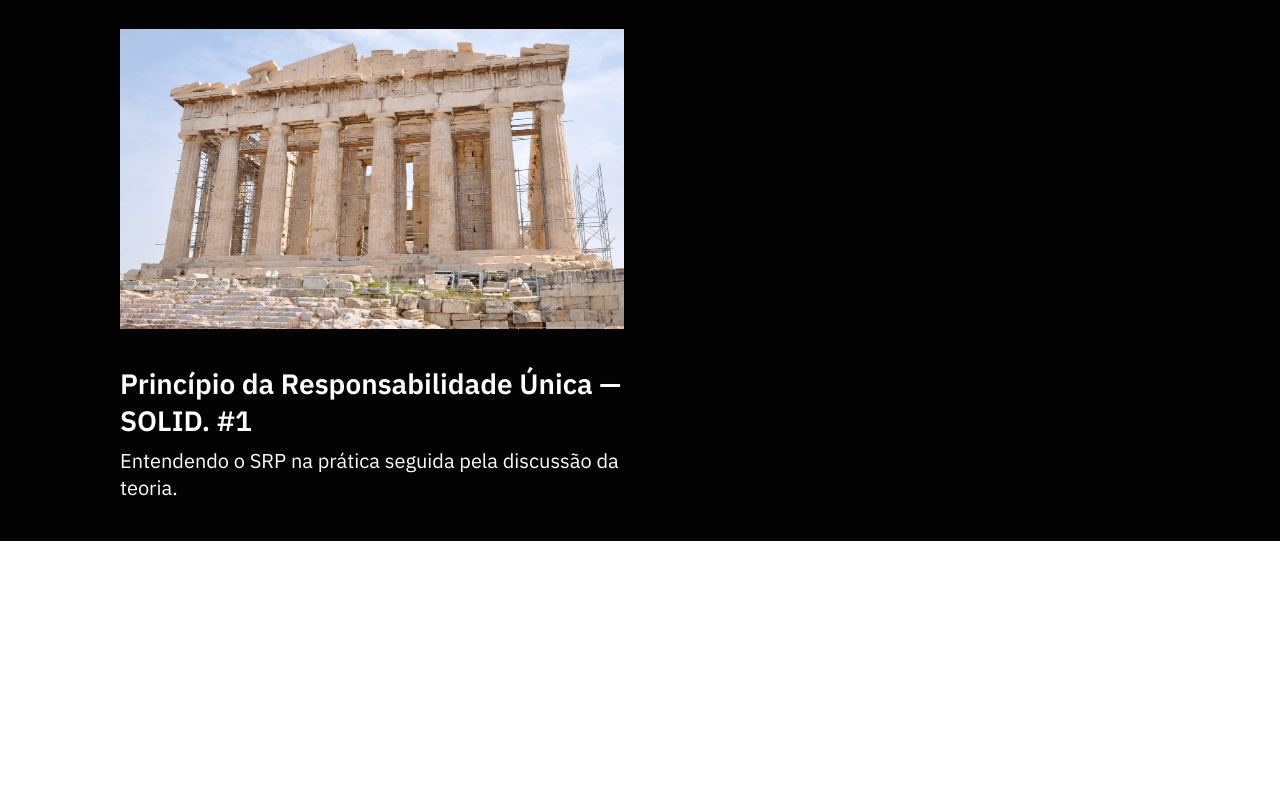
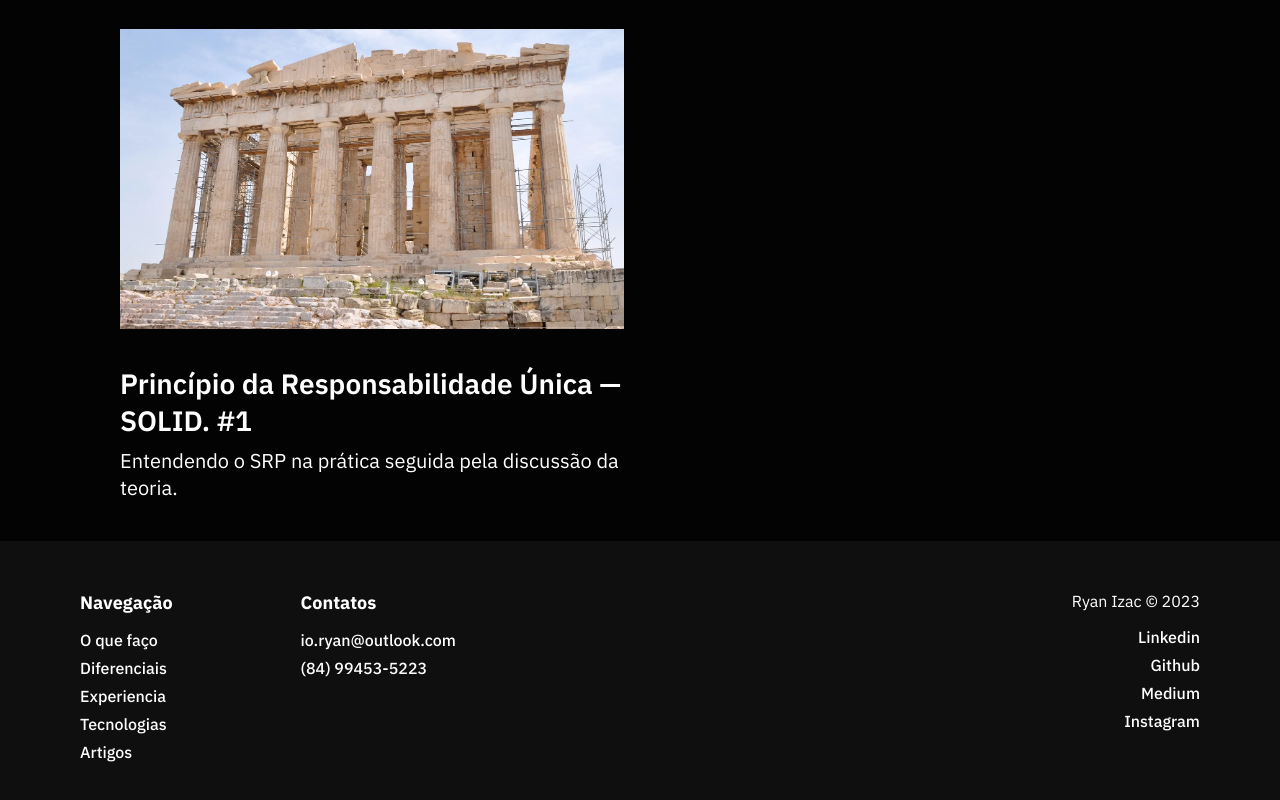
Before and after one commit to ryanizac/portfolio, a Next.js app: page / in a window 1280 px wide. Shown: the part 5128-5928 px from the top of the page. Before the commit the page ends 5669 px from the top, so only its background shows below. Built offline with nearby package versions, Linux system fonts and the light colour scheme.

Commit message:
feat: add footer

```diff
--- a/src/components/HomePage/index.tsx
+++ b/src/components/HomePage/index.tsx
@@ -9,6 +9,7 @@ import { GraduationsSection } from "./sections/GraduationsSection";
 import { TechnologiesSection } from "./sections/TechnologiesSection";
 import { PresentationSection } from "./sections/PresentationSection";
 import { ArticlesSection } from "./sections/ArticlesSection";
+import { Footer } from "@components/template/Footer";
 
 type HomePageProps = {};
 
@@ -26,6 +27,25 @@ export function HomePage(props: HomePageProps) {
         <TechnologiesSection />
         <ArticlesSection />
       </Content>
+      <Footer
+        navigation={[
+          { path: "what-i-do", text: "O que faço" },
+          { path: "differentials", text: "Diferenciais" },
+          { path: "experience", text: "Experiencia" },
+          { path: "technologies", text: "Tecnologias" },
+          { path: "articles", text: "Artigos" },
+        ]}
+        contacts={["io.ryan@outlook.com", "(84) 99453-5223"]}
+        external={[
+          { path: "https://www.linkedin.com/in/ryanizac/", text: "Linkedin" },
+          {
+            path: "https://github.com/ryanizac?tab=repositories",
+            text: "Github",
+          },
+          { path: "https://medium.com/@ryanizac", text: "Medium" },
+          { path: "https://instagram.com/compryan", text: "Instagram" },
+        ]}
+      />
     </Container>
   );
 }
--- /dev/null
+++ b/src/components/template/Footer/index.tsx
@@ -0,0 +1,48 @@
+import {
+  Container,
+  GroupList,
+  Item,
+  LinkItem,
+  Title,
+  TitleCopy,
+} from "./styles";
+
+type Route = {
+  path: string;
+  text: string;
+};
+
+type FooterProps = {
+  navigation: Route[];
+  contacts: string[];
+  external: Route[];
+};
+
+export function Footer(props: FooterProps) {
+  return (
+    <Container>
+      <GroupList>
+        <Title>Navegação</Title>
+        {props.navigation.map((item, index) => (
+          <LinkItem key={item.path + index} href={"#" + item.path}>
+            {item.text}
+          </LinkItem>
+        ))}
+      </GroupList>
+      <GroupList>
+        <Title>Contatos</Title>
+        {props.contacts.map((item, index) => (
+          <Item key={item + index}>{item}</Item>
+        ))}
+      </GroupList>
+      <GroupList>
+        <TitleCopy>Ryan Izac © 2023</TitleCopy>
+        {props.external.map((item, index) => (
+          <LinkItem key={item.path + index} href={item.path}>
+            {item.text}
+          </LinkItem>
+        ))}
+      </GroupList>
+    </Container>
+  );
+}
--- /dev/null
+++ b/src/components/template/Footer/styles.ts
@@ -0,0 +1,47 @@
+import styled from "styled-components";
+import NextLink from "next/link";
+
+export const Container = styled.footer`
+  display: flex;
+  padding: 50px calc(100% - 1200px);
+  background-color: #0f0f0f;
+  gap: 128px;
+
+  article:last-child {
+    margin-left: auto;
+    align-items: flex-end;
+  }
+
+  @media screen and (max-width: 1200px) {
+    padding: 50px 20px;
+  }
+`;
+
+export const GroupList = styled.article`
+  display: flex;
+  flex-direction: column;
+  gap: 8px;
+`;
+
+export const Title = styled.h3`
+  font-size: 18px;
+  font-weight: 700;
+  margin-bottom: 8px;
+`;
+
+export const LinkItem = styled(NextLink)`
+  font-size: 16px;
+  font-weight: 500;
+  color: white;
+  text-decoration: none;
+`;
+
+export const Item = styled.p`
+  font-size: 16px;
+  font-weight: 500;
+`;
+
+export const TitleCopy = styled(Title)`
+  font-weight: 400;
+  font-size: 16px;
+`;
```
